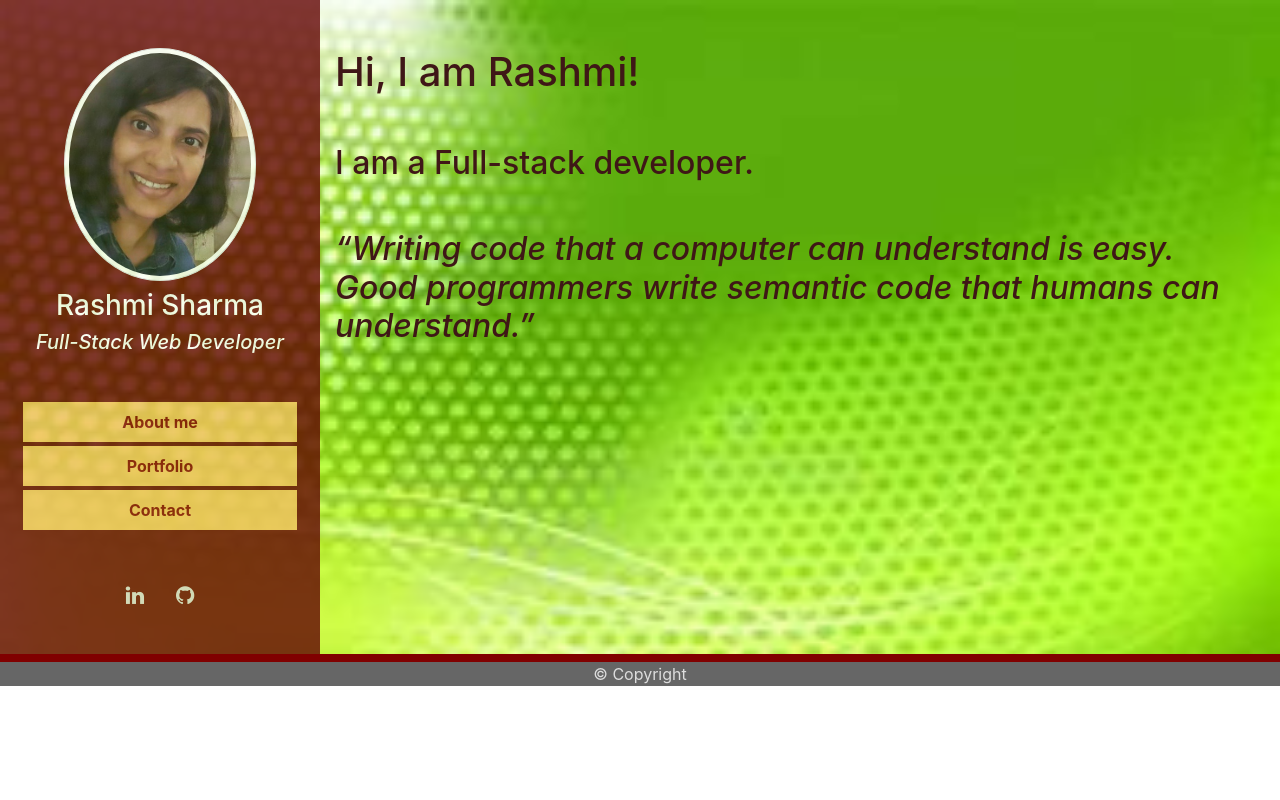
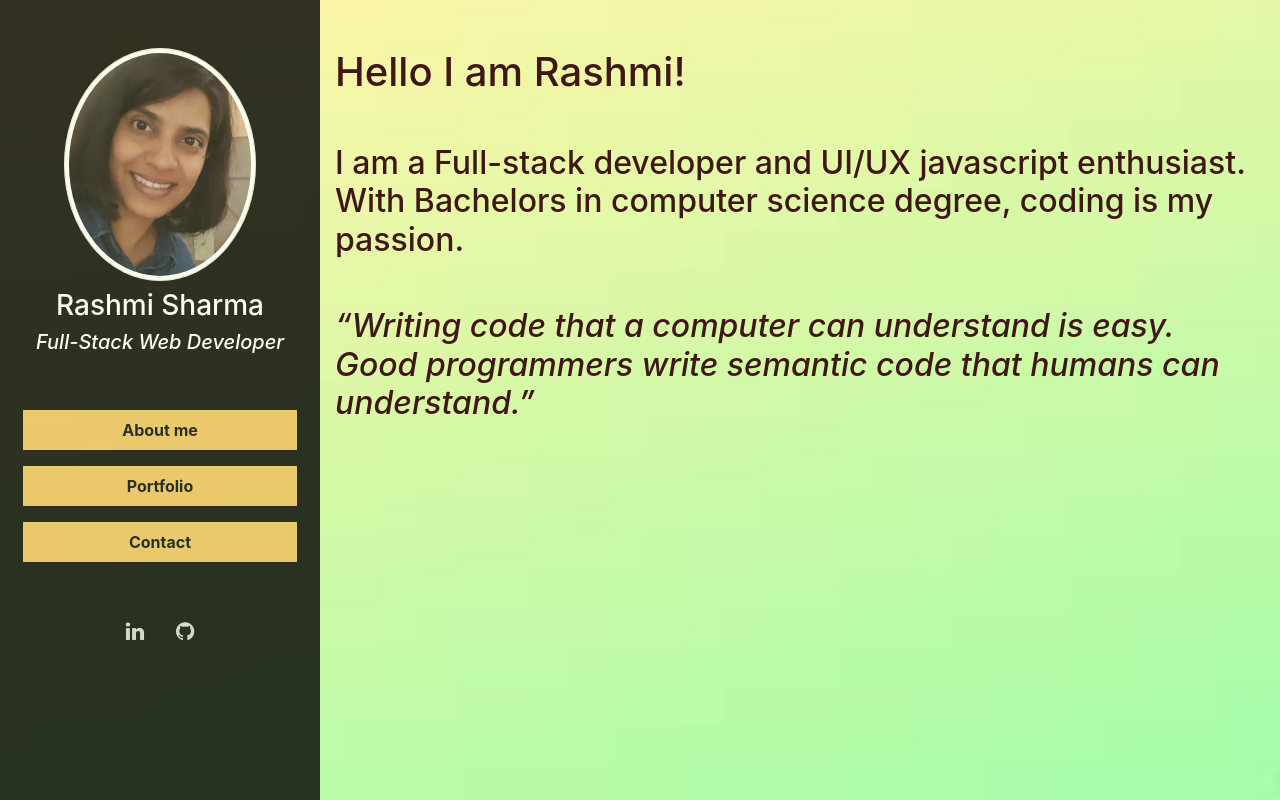
Before and after one commit to Graphicaction/rsharma_react, a React (Create React App) app: page /#/ in a window 1280 px wide. Built offline with nearby package versions, Linux system fonts and the light colour scheme.

Commit message:
Adding styles and colors

```diff
--- a/public/index.html
+++ b/public/index.html
@@ -1,5 +1,5 @@
 <!DOCTYPE html>
-<html lang="en">
+<html lang="en" style="height: 100%;">
   <head>
     <meta charset="utf-8" />
     <link rel="icon" href="%PUBLIC_URL%/favicon.ico" />
@@ -16,7 +16,7 @@
 
     <title>Portfolio</title>
   </head>
-  <body>
-    <div id="root"></div>
+  <body style="height: 100%;">
+    <div id="root" style="height: 100%;"></div>
     </body>
 </html>
--- a/src/App.css
+++ b/src/App.css
@@ -1,6 +1,7 @@
 
 
 .my-page {
+    height: 100%;
     background-image: url(./images/backgroundImg.jpg);
     background-size: cover;
     background-repeat: no-repeat;
@@ -9,7 +10,10 @@
 
 .tech-btn {
     display: inline;
-    border: 1px solid maroon;
-    border-radius: 45%;
+    border: 1px solid green;
     background-color: lightgray;
 }
+
+.row {
+    height: inherit;
+}
--- a/src/App.js
+++ b/src/App.js
@@ -5,7 +5,6 @@ import Home from "./pages/Home";
 import Portfolio from "./pages/Portfolio";
 import Navbar from "./components/Navbar";
 import Footer from "./components/Footer";
-import Wrapper from "./components/Wrapper";
 import './App.css'
 
 function App() {
@@ -24,7 +23,7 @@ function App() {
 
           </div>
         </div>
-        <Footer />
+
       </div>
     </Router>
   );
--- a/src/components/Footer/index.js
+++ b/src/components/Footer/index.js
@@ -4,7 +4,7 @@ import "./style.css";
 function Footer() {
   return (
     <footer className="footer">
-      <span>&copy; Copyright</span>
+      <span className="p-2">&copy; Copyright</span>
     </footer>
   );
 }
--- a/src/components/Footer/style.css
+++ b/src/components/Footer/style.css
@@ -1,10 +1,7 @@
-.footer span {
-    padding: 3px;
-  }
-
 .footer {
+  padding: 1 rem;
   text-align: center;
-  background-color: #666666;
-  border-top: 8px solid maroon;
+  background-color: #504d4d;
+  border-top: 8px solid black;
   color:#DDDDDD;
 }
--- a/src/components/Navbar/index.js
+++ b/src/components/Navbar/index.js
@@ -13,7 +13,7 @@ function Navbar() {
       </div>
       <div className="nav flex-column">
         <ul className="navbar-nav">
-          <li className="nav-item mb-1">
+          <li className="nav-item my-2">
             <Link
               to="/"
               className={
@@ -25,7 +25,7 @@ function Navbar() {
               About me
             </Link>
           </li>
-          <li className="nav-item mb-1">
+          <li className="nav-item my-2">
             <Link
               to="/portfolio"
               className={window.location.pathname === "/portfolio" ? "nav-link active font-weight-bold" : "nav-link font-weight-bold"}
@@ -33,7 +33,7 @@ function Navbar() {
               Portfolio
             </Link>
           </li>
-          <li className="nav-item mb-1">
+          <li className="nav-item my-2">
             <Link
               to="/contact"
               className={window.location.pathname === "/contact" ? "nav-link active font-weight-bold" : "nav-link font-weight-bold"}
--- a/src/components/Navbar/style.css
+++ b/src/components/Navbar/style.css
@@ -10,7 +10,7 @@ nav.navbar.navbar-default {
 
 /* style for left section and all buttons */
 .nav-block, .btn {
-  background-color: rgb(99, 4, 4);
+  background-color: black;
   opacity:0.8;
   color: white;
 }
@@ -19,14 +19,15 @@ nav.navbar.navbar-default {
 }
 
 .nav-link {
-  color: maroon;
+  color: black;
   background-color: rgb(240, 189, 94);
   border: rgb(13, 0, 128);
 }
 
 .nav-link:hover {
-  color: black;
-  background-color: mediumslateblue;
+  color: rgb(2, 51, 2);
+  background-color: lightgreen;
+  font-variant-caps: small-caps;
 }
 
 .fa {
--- a/src/index.css
+++ b/src/index.css
@@ -7,6 +7,10 @@ body {
   -moz-osx-font-smoothing: grayscale;
 }
 
+html, body, #root {
+  height: -webkit-fill-available;
+}
+
 code {
   font-family: source-code-pro, Menlo, Monaco, Consolas, 'Courier New',
     monospace;
--- a/src/pages/Contact.js
+++ b/src/pages/Contact.js
@@ -3,7 +3,7 @@ import React from "react";
 const Contact = () => (
   <div>
     <div className="border-top text-center py-2 headings h1">
-        Contact me
+        Contact Info
     </div>
     <div className="shadow mt-5" id="contact-div">
         <table className="table table-dark table-hover text-center">
--- a/src/pages/Home.js
+++ b/src/pages/Home.js
@@ -3,10 +3,10 @@ import React from "react";
 const Home = () => (
   <div>
     <h1 className="my-5">
-        Hi, I am Rashmi!
+        Hello I am Rashmi!
     </h1>
     <h2 className="my-5">
-        I am a Full-stack developer.
+        I am a Full-stack developer and UI/UX javascript enthusiast. With Bachelors in computer science degree, coding is my passion.
     </h2>
     <h2 className="my-5">
         <i>“Writing code that a computer can understand is easy. Good programmers write semantic code that humans can understand.”</i>
--- a/src/utils/projects.json
+++ b/src/utils/projects.json
@@ -4,9 +4,9 @@
       "name": "Employee Directory",
       "image": "employeeDirScreen.png",
       "deployLink": "https://graphicaction.github.io/employee-directory/",
-      "description": "The app enables one to view non-sensitive data about other employees. The app enables us to filter employees by name and sort employees by first name, last name, department or years worked.",
+      "description": "The app enables us to filter employees by name and sort employees by first name, last name, department or years worked.",
       "github": "https://github.com/Graphicaction/employee-directory",
-      "technologies":["React","Nodejs", "PWA"]
+      "technologies":["Reactjs","Nodejs", "PWA"]
     },
     {
       "id": 2,
```
Also changed, not shown: src/images/backgroundImg.jpg.
